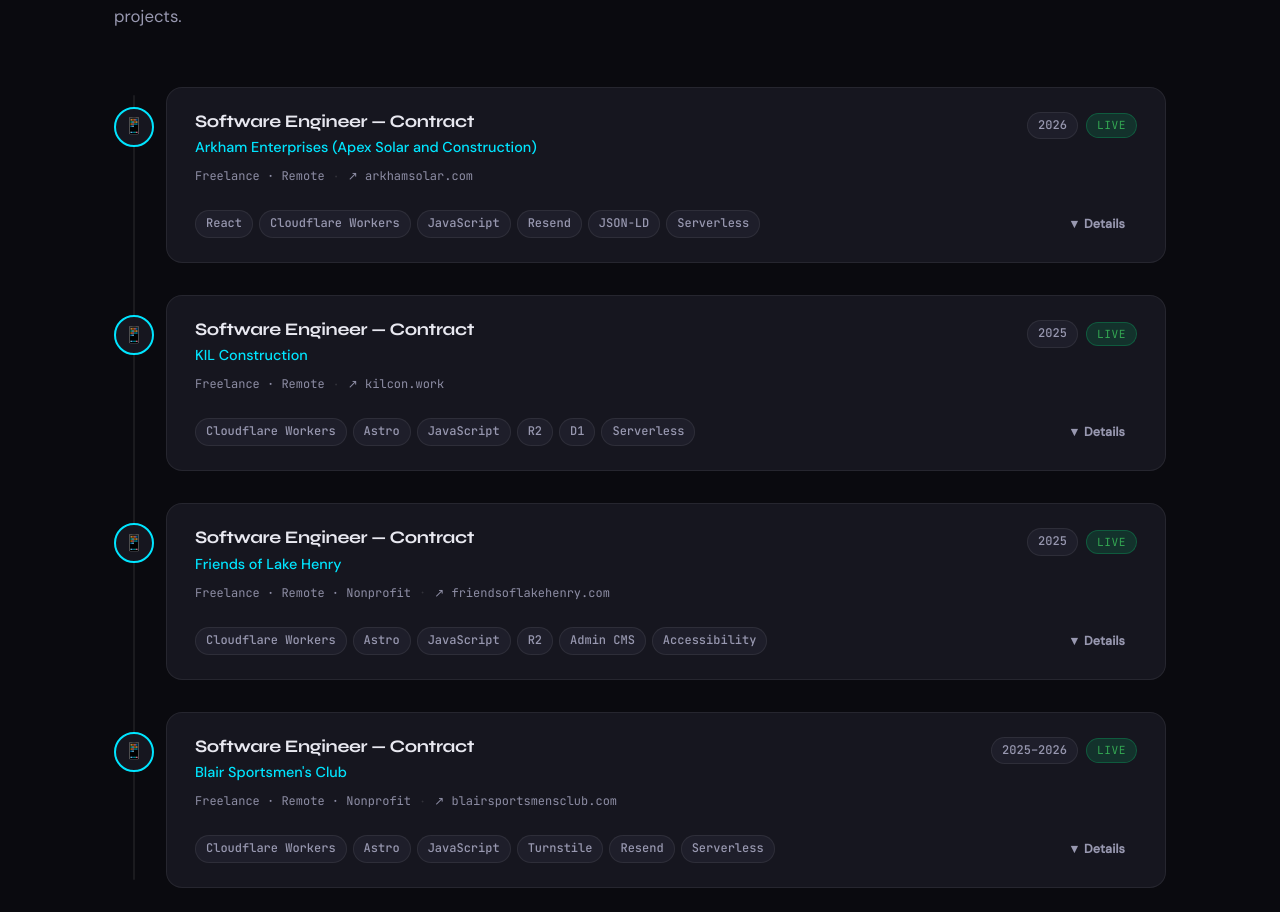
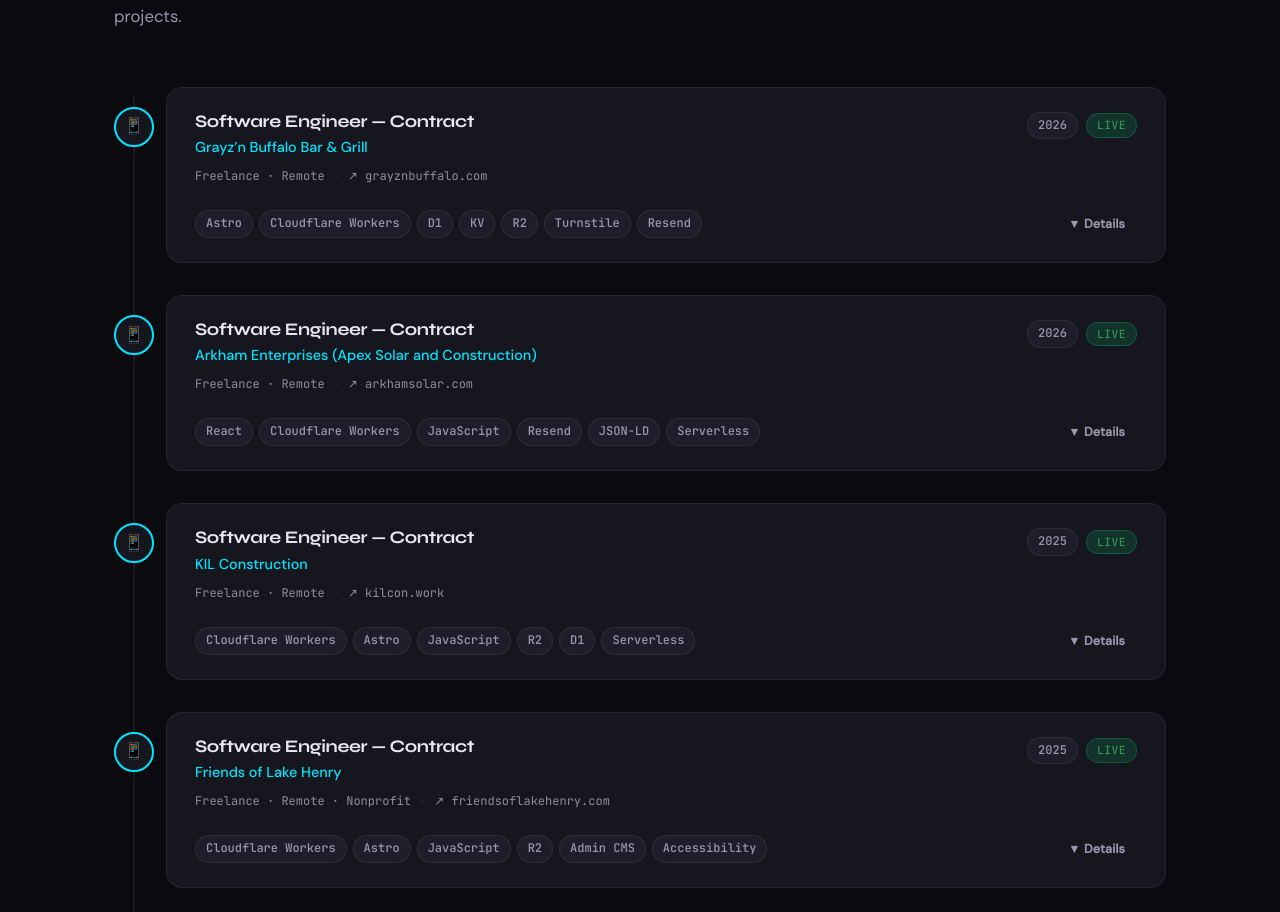
Before and after one commit to joshua-werlein/portfolio, a React (Vite) app: page / in a window 1280 px wide. Shown: the part 1980-2892 px from the top of the page. Built offline with nearby package versions, Linux system fonts and the light colour scheme.

Commit message:
feat: add Grayz'n Buffalo to experience

```diff
--- a/src/components/Experience.jsx
+++ b/src/components/Experience.jsx
@@ -1,6 +1,23 @@
 import { useState } from 'react'
 
 const EXPERIENCES = [
+  {
+    id: 'grayzn',
+    role: 'Software Engineer — Contract',
+    company: 'Grayz’n Buffalo Bar & Grill',
+    period: '2026',
+    type: 'Freelance · Remote',
+    status: 'live',
+    links: [
+      { label: 'grayznbuffalo.com', url: 'https://grayznbuffalo.com' },
+    ],
+    bullets: [
+      'Delivered an Astro + Cloudflare restaurant platform using D1, KV, and R2, with authenticated workflows for menu content, recurring weekly specials, and managed images.',
+      'Built a scheduled Facebook Graph Worker that caches feed/media data and preserves the last known-good feed during refresh failures; integrated Turnstile-protected contact delivery through Resend.',
+      'Owned staging, accessibility, responsive performance work, and production cutover preparation for a live small-business platform.',
+    ],
+    tags: ['Astro', 'Cloudflare Workers', 'D1', 'KV', 'R2', 'Turnstile', 'Resend'],
+  },
   {
     id: 'arkham',
     role: 'Software Engineer — Contract',
```
